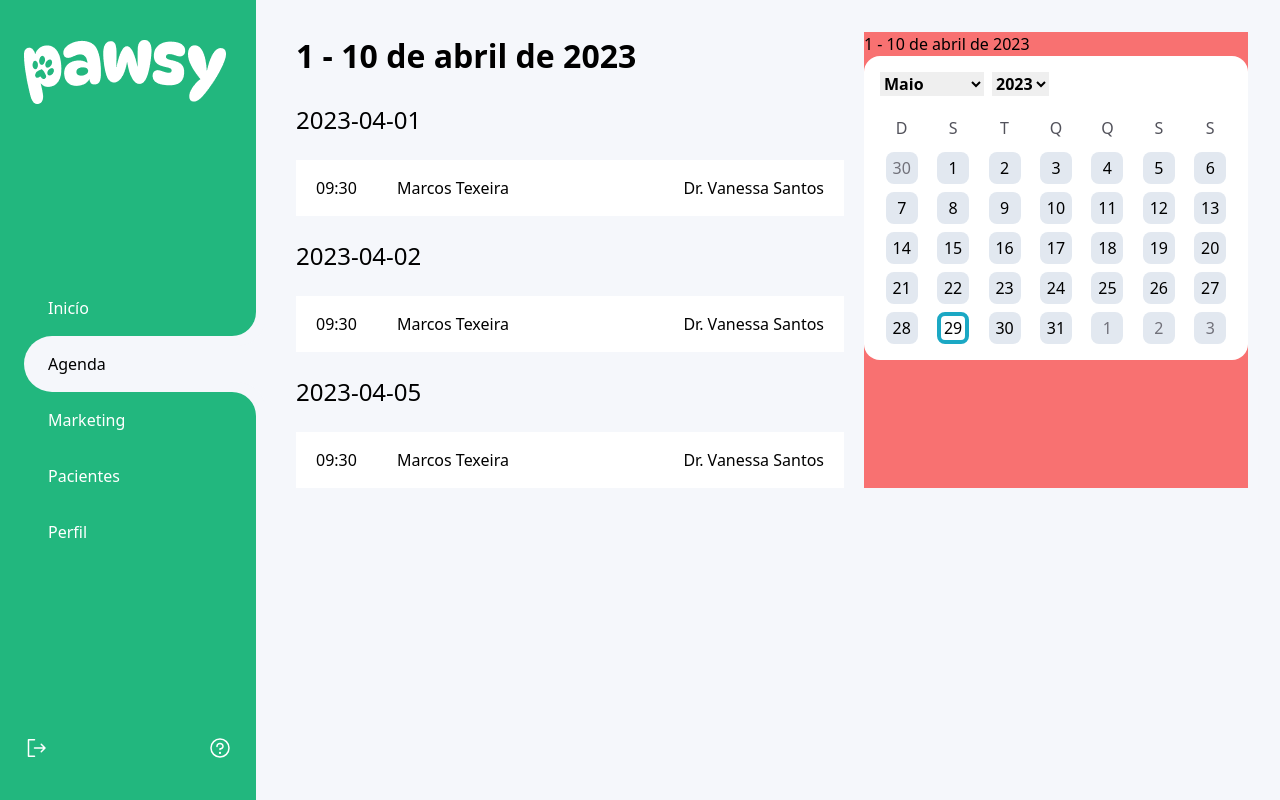
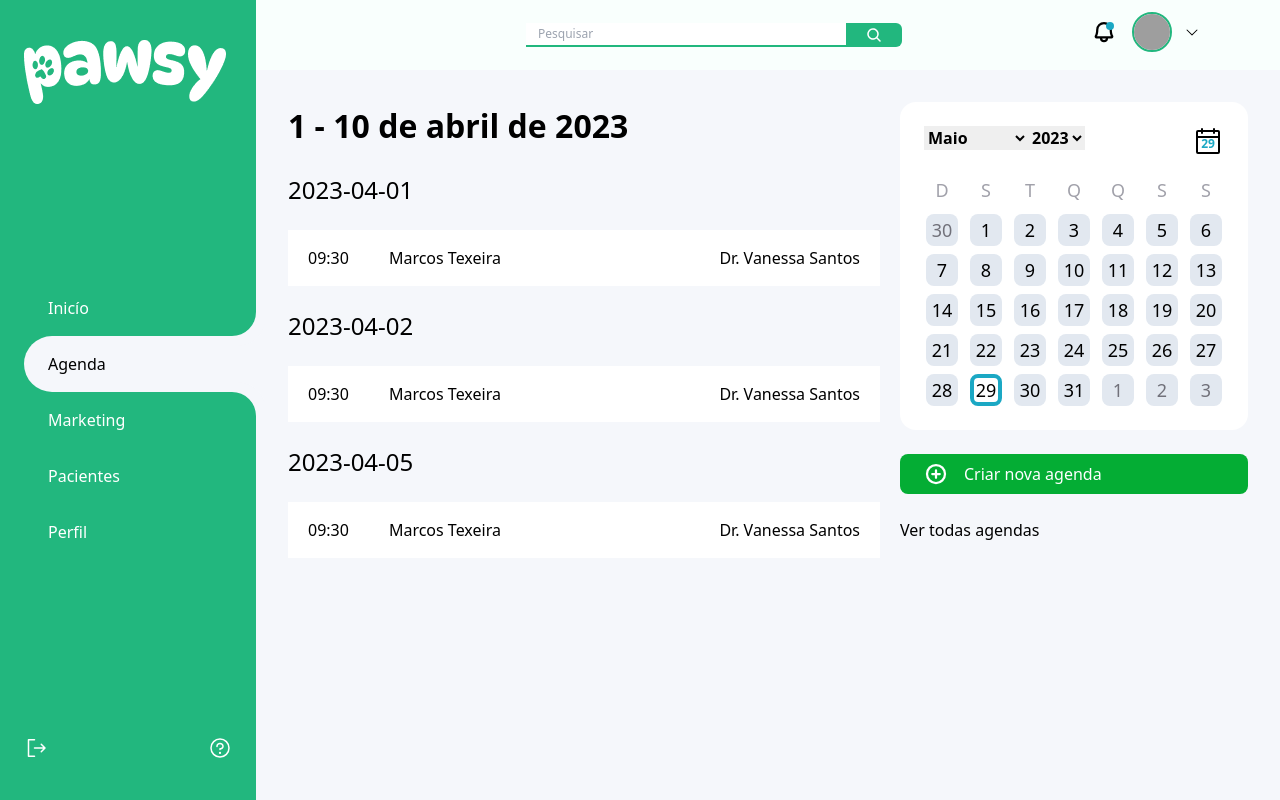
Before and after one commit to pawsy-oficial/pawsy, a React (Vite) app: page /agenda in a window 1280 px wide. Built offline with nearby package versions, Linux system fonts and the light colour scheme; grey boxes are pictures that could not be loaded.

Commit message:
style: stylizing the Calendar component

```diff
--- a/src/components/calendar/Calendar.jsx
+++ b/src/components/componentsClinic/calendar/Calendar.jsx
@@ -1,10 +1,11 @@
-import { useState } from "react"
+import { CalendarBlank } from "@phosphor-icons/react"
+import { memo, useState } from "react"
 
 const dataBase = ["2023-06-01", "2023-06-15", "2023-06-15", "2023-06-12", "2019-08-02", "2023-08-24"]
 const months = ['Janeiro', 'Fevereiro', 'Março', 'Abril', 'Maio', 'Junho', 'Julho', 'Agosto', 'Setembro', 'Outubro', 'Novembro', 'Dezembro']
 const years = [2017, 2018, 2019, 2020, 2021, 2022, 2023, 2024, 2025, 2026]
 
-export default function Calendar() {
+function Calendar({page}) {
     const date = new Date()
     const today = date.getDate()
     const currentMonth = date.getMonth()
@@ -12,21 +13,10 @@ export default function Calendar() {
     const [monthSelect, setMonthSelect] = useState(currentMonth)
     const [yearSelect, setYearSelect] = useState(years.indexOf(currentYear))
 
-
-    // function heandleCalendar() {
-    //     const selectedMonth = parseInt(selectMonth.options[selectMonth.selectedIndex].value)
-    //     const selectedYear = parseInt(selectYear.options[selectYear.selectedIndex].value)
-    //     // clearCalendar()
-    //     // const data = {
-    //     //     month: selectedMonth,
-    //     //     year: selectedYear
-    //     // }
-    //     // RenderBoxDay(data)
-    // }
-
     return (
-        <div className="p-4 rounded-2xl bg-white flex flex-col gap-4">
+        <div className="p-6 w-full rounded-2xl bg-white flex flex-col gap-4">
             <header className="flex gap-2 font-extrabold">
+                <div className="justify-between items-center w-full">
                     <select id="selectMonth" onChange={e => setMonthSelect(parseInt(selectMonth.options[selectMonth.selectedIndex].value))}>
                         {
                             months.map((month, index) => {
@@ -46,6 +36,20 @@ export default function Calendar() {
                             })
                         }
                     </select>
+                </div>
+                <div
+                    className="relative cursor-pointer"
+                    onClick={()=>{
+                        page(0)
+                    }}
+                >
+                    <CalendarBlank size={32}/>
+                    <span className="absolute text-xs top-1/2 left-1/2 -translate-x-1/2 -translate-y-[40%] text-secundary">
+                        {
+                            today
+                        }
+                    </span>
+                </div>
             </header>
             <main className="grid grid-cols-7 justify-items-center gap-2">
 
@@ -70,7 +74,7 @@ function RenderBoxDay({month, year, today, currentMonth, currentYear}) {
     let calendar = []
     let control = 0
 
-    console.log(month, year);
+    // console.log(month, year);
 
     for (let i = 1; i <= lastDayOfMonth; i++) {
         let dateFormat = `${years[year]}-${(month+1).toString().padStart(2,0)}-${i.toString().padStart(2,0)}`
@@ -147,3 +151,6 @@ function BoxDay({day, year, month}) {
         </label>
     )
 }
+
+
+export default memo(Calendar)
--- a/src/components/containerSchedule/ContainerSchedule.jsx
+++ b/src/components/componentsClinic/containerSchedule/ContainerSchedule.jsx
@@ -17,7 +17,7 @@ function ContainerScheduleInfo({yesterday}){
                 <p>09:30</p>
                 <p>Marcos Texeira</p>
             </div>
-            <p>Dr. Vanessa Santos </p>
+            <p>Dr. Vanessa Santos</p>
         </div>
     )
 }
--- a/src/pages/clinic/Schedule.jsx
+++ b/src/pages/clinic/Schedule.jsx
@@ -1,28 +1,68 @@
-import Calendar from "../../components/calendar/Calendar";
-import ContainerSchedule from "../../components/containerSchedule/ContainerSchedule";
+import { PlusCircle } from "@phosphor-icons/react";
+import Calendar from "../../components/componentsClinic/calendar/Calendar";
+import ContainerSchedule from "../../components/componentsClinic/containerSchedule/ContainerSchedule";
+import { Header } from "../../components/header/Header";
 import { NavbarClinic } from "../../components/Navbar";
+import { useEffect, useState } from "react";
 
 export default function Schedule() {
+    const [pageContent, setPageContent] = useState(0)
+    const content = [HomeSchedule, FormNewSchedule]
+
+    function PageSelect({page}){
+
+        switch (pageContent) {
+            case 0:
+                return <HomeSchedule/>
+            case 1:
+                return <FormNewSchedule/>
+        }
+    }
+
     return (
-        <main className="layout-main">
+        <main className="flex min-h-screen">
             <NavbarClinic page={0} />
 
-            <section className="flex-1 py-8 pr-8">
-                <div className="flex gap-5">
-                    <section className="flex-1 max-w-5xl">
-                        <h2 className="font-bold text-[32px]">1 - 10 de abril de 2023</h2>
+            <section className="flex-1">
+                <Header />
+                <section className="p-8">
+                    <div className="flex gap-5">
+                        <section className="flex-1 max-w-5xl">
+                            <PageSelect page={pageContent}/>
+                        </section>
+                        <article className="w-[348px] flex flex-col items-center gap-6">
+                            <Calendar page={setPageContent}/>
 
-                        <ContainerSchedule date={"2023-04-01"}/>
-                        <ContainerSchedule date={"2023-04-02"}/>
-                        <ContainerSchedule date={"2023-04-05"}/>
-                    </section>
-                    <article className="w-96 bg-red-400">
-                        <h2>1 - 10 de abril de 2023</h2>
+                            <div
+                                className="bg-[#04AD34] w-full rounded-lg px-6 py-2 gap-4 flex items-center cursor-pointer"
+                                onClick={()=>setPageContent(1)}
+                            >
+                                <PlusCircle color="#fff" size={24} weight="bold" />
+                                <p className="text-white">Criar nova agenda</p>
+                            </div>
 
-                        <Calendar/>
-                    </article>
-                </div>
+                            <div className="text-base self-start" onClick={()=>setPageContent(0)}>Ver todas agendas</div>
+                        </article>
+                    </div>
+                </section>
             </section>
         </main>
     )
 }
+
+function HomeSchedule() {
+    return (
+        <>
+            <h2 className="font-bold text-[32px]">1 - 10 de abril de 2023</h2>
+            <ContainerSchedule date={"2023-04-01"} />
+            <ContainerSchedule date={"2023-04-02"} />
+            <ContainerSchedule date={"2023-04-05"} />
+        </>
+    )
+}
+
+function FormNewSchedule(){
+    return(
+        <h1>FORM</h1>
+    )
+}
--- a/src/style/global.css
+++ b/src/style/global.css
@@ -71,7 +71,11 @@ th, td{
 /* CALENDAR */
 
 .box-calendar{
-  @apply w-8 h-8  border-transparent flex justify-center items-center
+  @apply w-8 h-8  border-transparent flex justify-center items-center text-lg cursor-pointer
+}
+
+.box-calendar input[type="radio"]:disabled + div, .box-calendar.week{
+  @apply cursor-default
 }
 
 .box-calendar > div{
@@ -83,11 +87,11 @@ th, td{
 }
 
 .box-calendar > input[type="radio"]:checked + div{
-  @apply bg-emerald-700 text-white;
+  @apply bg-primary text-white;
 }
 
 .week{
-  @apply text-zinc-600
+  @apply text-zinc-400
 }
 
 .day{
@@ -103,5 +107,5 @@ th, td{
 }
 
 .active{
-  @apply bg-secundary text-white;
+  @apply bg-[#22937E] text-white;
 }
```
Lines whose indentation alone changed are shown as unchanged.
